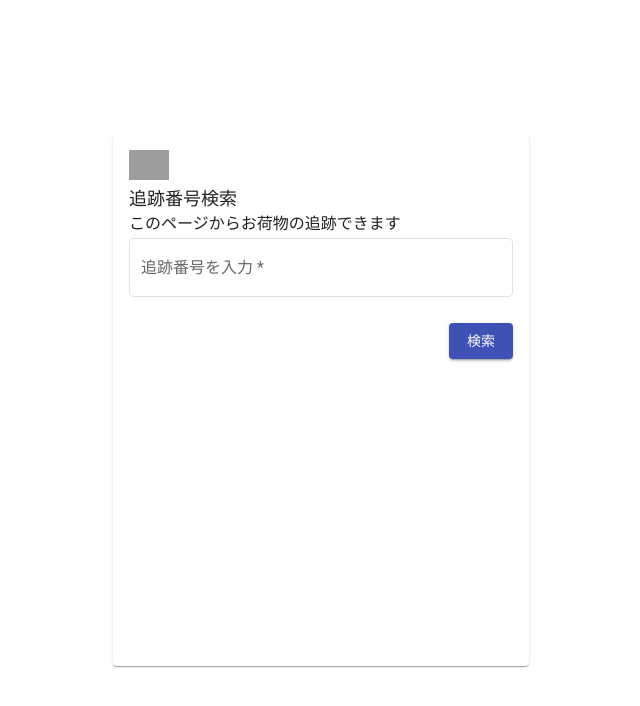
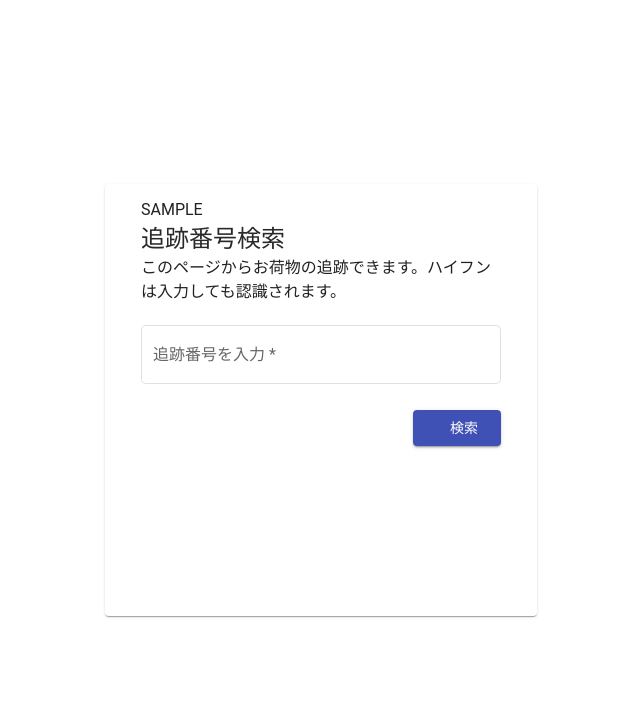
Before and after one commit to yuzund/tracking, an Angular app in the folder tracking/: page / in a window 1280 px wide. Shown: the top 706 px of the page, without its empty margins (319-959 px from the left). Built offline with nearby package versions, Linux system fonts and the light colour scheme; grey boxes are pictures that could not be loaded.

Commit message:
EDIT Layout

```diff
--- a/tracking/src/app/app.component.html
+++ b/tracking/src/app/app.component.html
@@ -6,9 +6,7 @@
     -webkit-font-smoothing: antialiased;
     -moz-osx-font-smoothing: grayscale;
 
-  }
-  body{
-    background-color: green;
+    //*background-image: url(http://placekitten.com/1920/1080);*/
   }
 </style>
 
--- a/tracking/src/app/inputform/inputform.component.css
+++ b/tracking/src/app/inputform/inputform.component.css
@@ -1,7 +1,8 @@
-mat-card{
-  height: 500px;
+.custom.mat-card{
+  height: 400px;
   width: 30%;
-  max-width: 400px;
+  max-width: 450px;
+  min-width: 400px;
   position: absolute;
   top: 0;
   right: 0;
@@ -23,9 +24,14 @@ mat-form-field{
 }
 
 .B{
-  font-size:large ;
+  font-size:x-large ;
+  color: #292929;
 }
 
 .right {
   float: right;
 }
+
+.margin{
+  margin: 20px;
+}
--- a/tracking/src/app/inputform/inputform.component.html
+++ b/tracking/src/app/inputform/inputform.component.html
@@ -1,16 +1,15 @@
-<div class="body">
-  <mat-card>
-    <img src="https://lh3.googleusercontent.com/proxy/ueEN1hfDwUT08gCuS6LDT65xkybMPU0Wf64Q9lB65hE9mJcN_LqBEDcH2UU0YewlpXbHA4jXnNlnJrYKm9vsj8fqyyfEBr-S9A" height="30px">
-<div class="B"appearance="outline">追跡番号検索</div>
-<div appearance="outline">このページからお荷物の追跡できます</div>
 
+  <mat-card class="custom"><div class="margin">
+   SAMPLE<div class="B"appearance="outline">追跡番号検索</div>
+<div appearance="outline">このページからお荷物の追跡できます。ハイフンは入力しても認識されます。</div>
+
+<br>
 
     <mat-form-field appearance="outline">
       <mat-label>追跡番号を入力</mat-label>
       <input matInput placeholder="貼り付けて探してみましょう" [formControl]="email">
       <mat-error *ngIf="email.invalid">{{getErrorMessage()}}</mat-error>
-
     </mat-form-field>
-        <button mat-raised-button color="primary" class="right">検索</button>
+        <button mat-raised-button color="primary" class="right">　検索　</button>
+      </div>
   </mat-card>
-</div>
```
